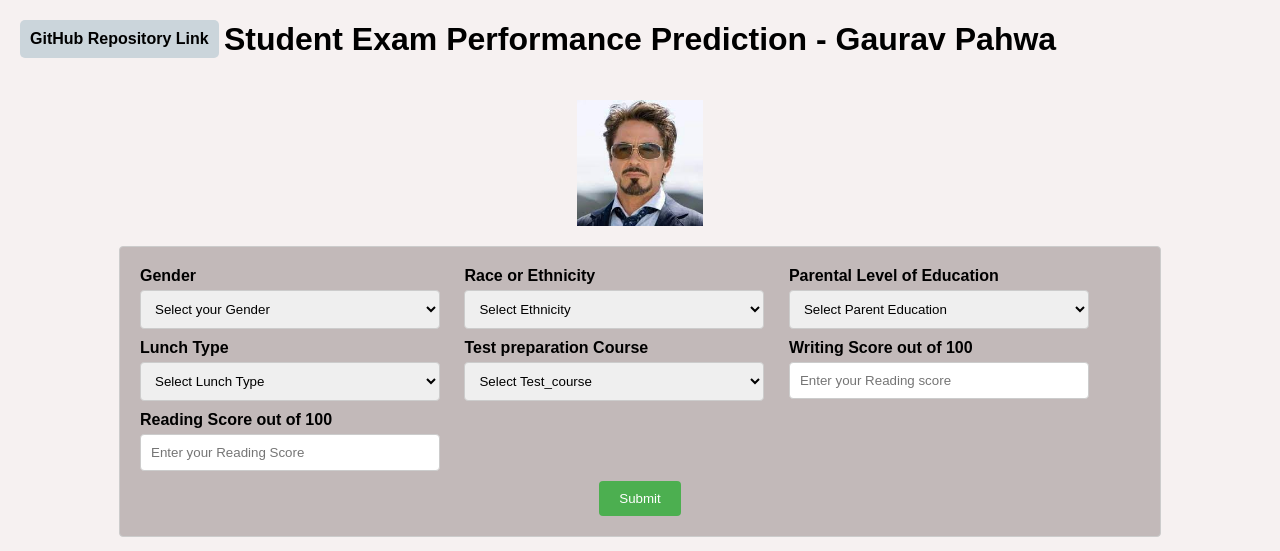
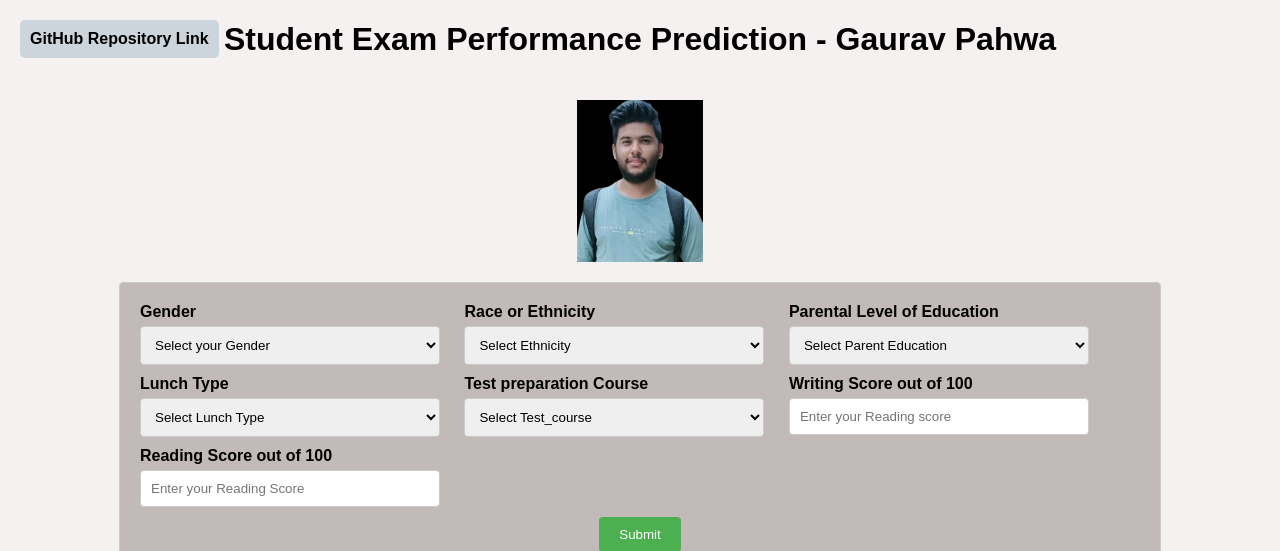
Before and after one commit to GauravPahwa2021/Student_Exam_Performance_Prediction, a Flask app: page / in a window 1280 px wide. Shown: the top 551 px of the page. Run offline with Flask 3, Linux system fonts and the light colour scheme.

Commit message:
changes in requirements and template

```diff
--- a/requirements.txt
+++ b/requirements.txt
@@ -9,4 +9,5 @@ flask
 flask_cors
 dill
 ipykernel
+werkzeug==2.0.3
 # -e .
--- a/templates/index.html
+++ b/templates/index.html
@@ -7,7 +7,7 @@
     <body>
             <a href="https://github.com/GauravPahwa2021/Generic_ML_Project" class="top-left-link" target="_blank">GitHub Repository Link</a>
             <h1>Student Exam Performance Prediction - Gaurav Pahwa</h1>
-            <img src="{{ url_for('static', filename='Image/Tony_Stark.jpg') }}" alt="Your Profile Picture" class="profile">
+            <img src="{{ url_for('static', filename='Image/Gaurav_Img.png') }}" alt="Your Profile Picture" class="profile">
             <div class="form-box">
             <form action="{{ url_for('predict_datapoint') }}" method="POST">
                 <div class="form-group">
```
Also changed, not shown: static/Image/Gaurav_Img.png (added), static/Image/Tony_Stark.jpg (deleted), 1 other file.
